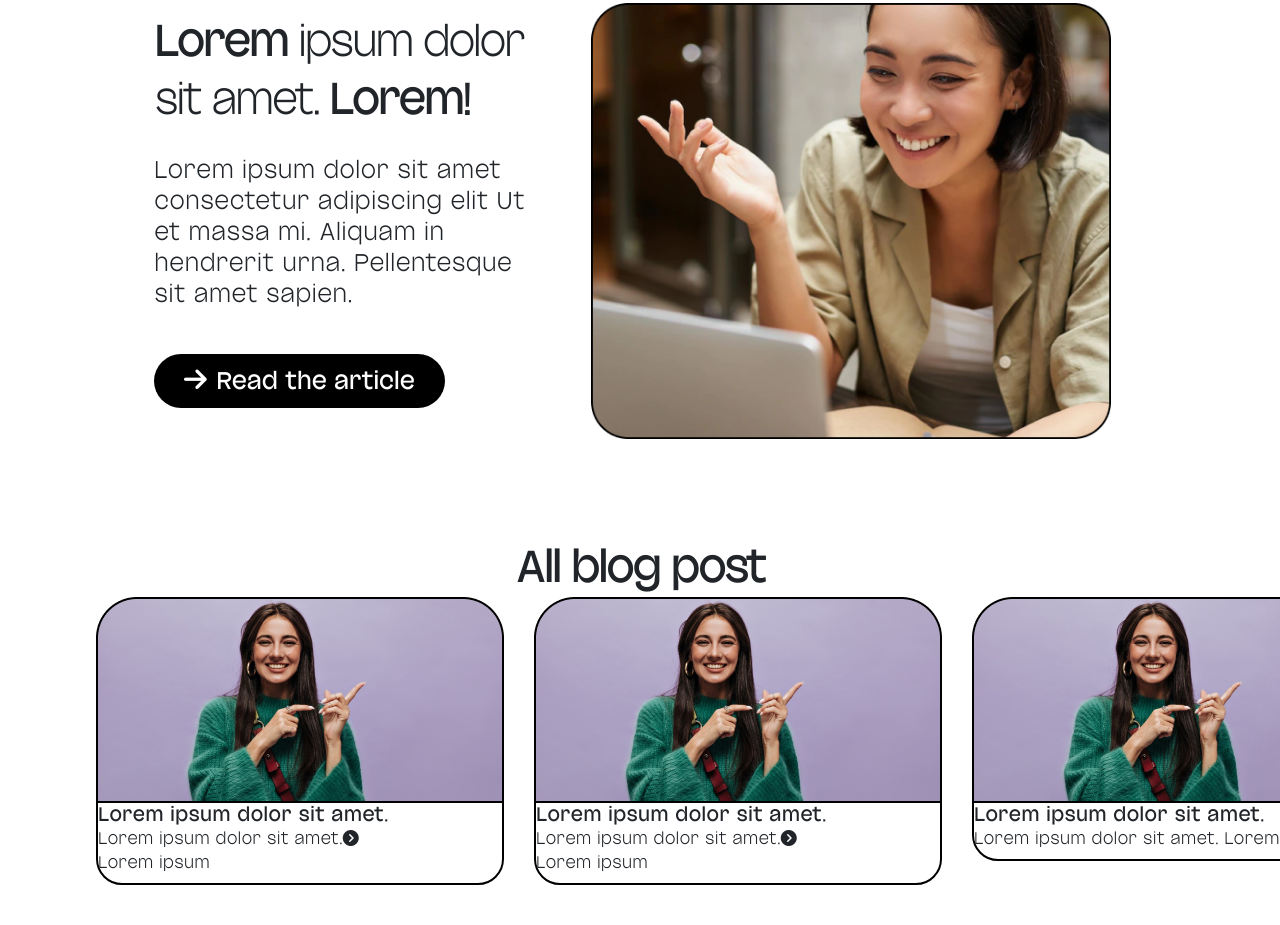
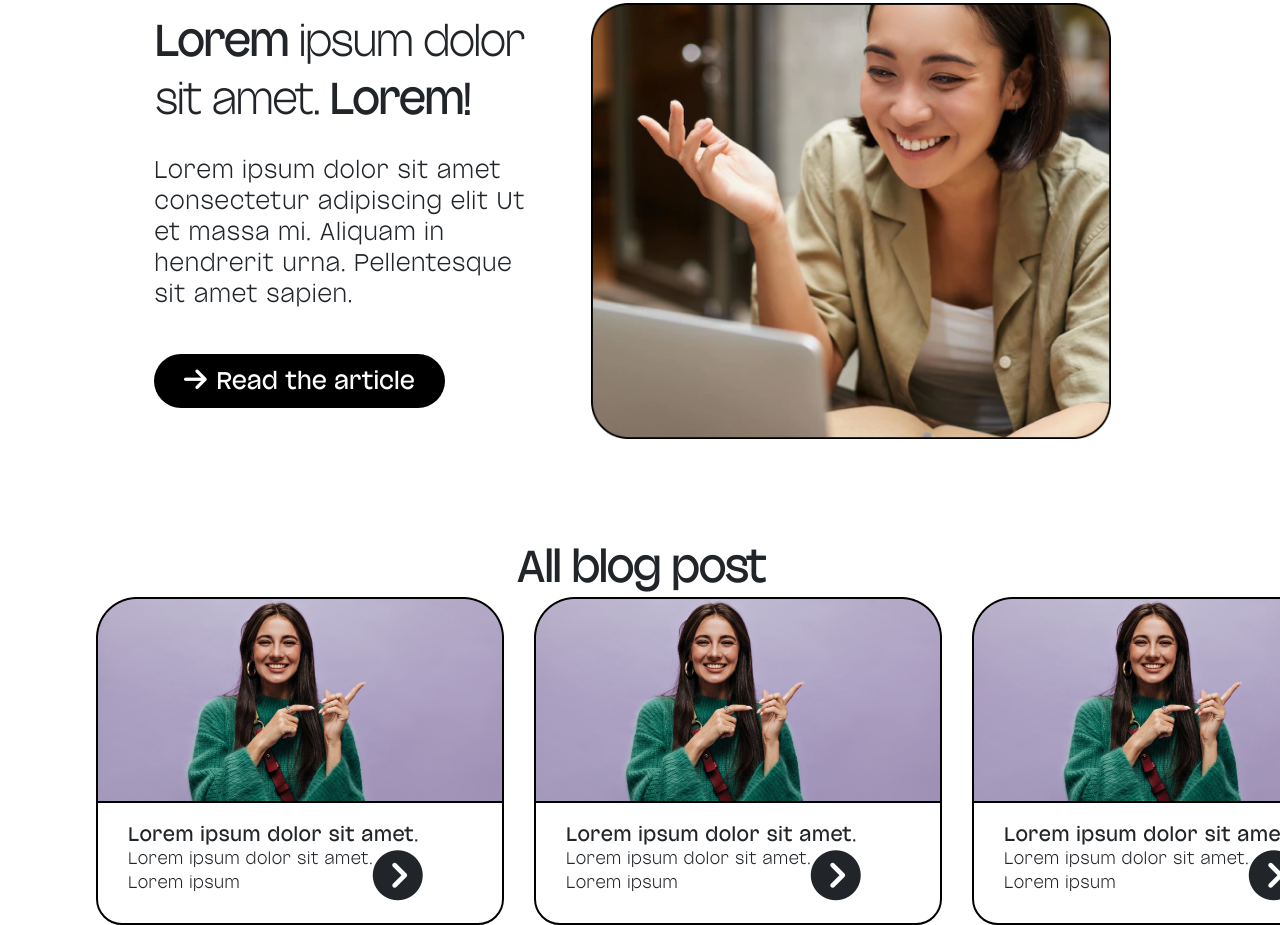
Before and after one commit to badhon4321/uclic-project, a plain HTML site: page blog.html in a window 1280 px wide. Shown: the part 1246-2171 px from the top of the page. Before the commit the page ends 2131 px from the top, so only its background shows below. Drawn offline with nearby package versions, Linux system fonts and the light colour scheme.

Commit message:
seven commit

```diff
--- a/blog.html
+++ b/blog.html
@@ -189,8 +189,8 @@
                             <h3>Lorem ipsum dolor sit amet.</h3>
                             <div class="h4-part">
                                 <div class="h4">
-                                    <h4> Lorem ipsum dolor sit amet.
-                                    Lorem ipsum</h4>
+                                    <h4> Lorem ipsum dolor sit amet.</h4>
+                                    <h4>Lorem ipsum</h4>
                                 </div>
                                 <div class="right-icon">
                                     <i class="fa-solid fa-circle-chevron-right"></i>
--- a/css/style.css
+++ b/css/style.css
@@ -671,13 +671,6 @@ span.x22 {
 .install-inner .second-box .inner-line {
     background-color: #4D5ACD;
 }
-
-/* .install-inner .second-box .inner-line .small-line{
-    border: 1px solid;
-}
-.install-inner .second-box .inner-line .big-line{
-    border: 1px solid;
-} */
 .install-inner .third-box {
     background-color: #FFE458;
 }
@@ -1273,6 +1266,7 @@ ul.uclic-box li a .icon {
 .blog-post-inner .post-box .single-box .passage {
     border: 2px solid black;
     border-radius: 0px 0px 26px 26px;
+    padding: 20px 30px;
 }
 
 .blog-post-inner .post-box .single-box .passage h3 {
@@ -1289,16 +1283,22 @@ ul.uclic-box li a .icon {
     font-size: 18px;
     line-height: 24px;
     letter-spacing: 0.0015em;
+
 }
 
 .single-box .h4-part {
     display: flex;
-    /* background-color: red; */
+}
+.single-box .h4-part .right-icon{
+    display: flex;
+    align-items: center;
+    justify-content: space-between;
+    /* padding-left: 50px; */
+}
+.single-box .h4-part .right-icon i{
+    font-size: 50px;
 }
 
-.single-box .h4-part .right-icon {
-    align-items: center;
-}
 
 /* blog post end here */
 /* sp-one end here */
```
Also changed, not shown: blog-two.html (added).
